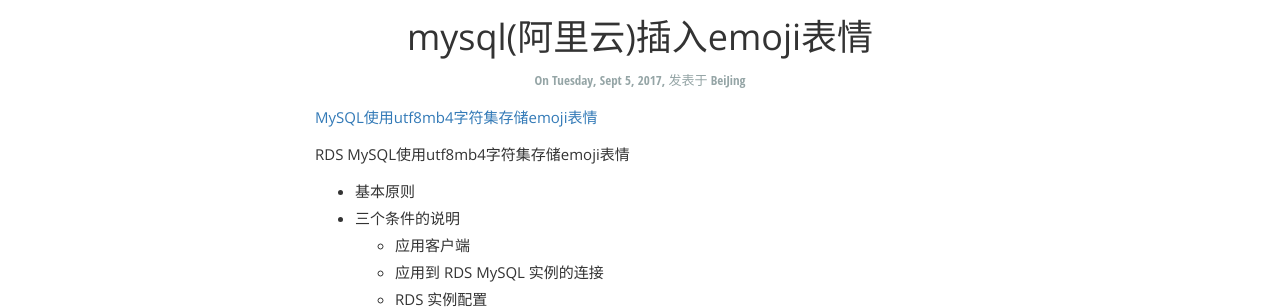
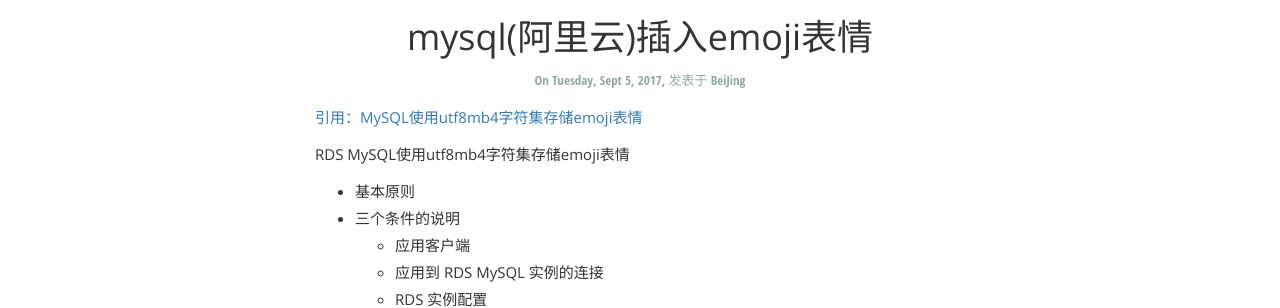
Before and after one commit to KuJMSliwang/KuJMSliwang.github.io, a Jekyll site: the page built from _posts/2017-09-05-Getting-Started.md, in a window 1280 px wide. Shown: the part 181-489 px from the top of the page. Built offline with Jekyll 4.4.1, drawn with Linux system fonts in a browser that asks for light colours.

Commit message:
em表情总结

```diff
--- a/_posts/2017-09-05-Getting-Started.md
+++ b/_posts/2017-09-05-Getting-Started.md
@@ -8,7 +8,7 @@
 ---
 
 
-<a href="https://help.aliyun.com/knowledge_detail/41702.html#RDS">MySQL使用utf8mb4字符集存储emoji表情</a>
+<a href="https://help.aliyun.com/knowledge_detail/41702.html#RDS">引用：MySQL使用utf8mb4字符集存储emoji表情</a>
 
 RDS MySQL使用utf8mb4字符集存储emoji表情
 
```
